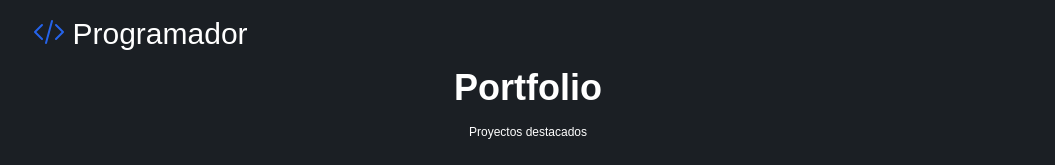
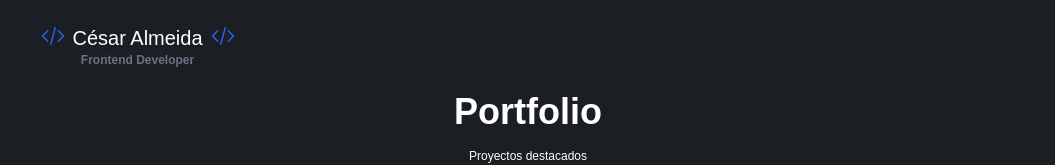
Before and after one commit to cesarforall/portfolio, a React (Vite) app: page / in a window 1280 px wide. Shown: the top 165 px of the page, without its empty margins (112-1167 px from the left). Built offline with nearby package versions, Linux system fonts and the light colour scheme.

Commit message:
fit header size

```diff
--- a/src/components/Header/index.jsx
+++ b/src/components/Header/index.jsx
@@ -3,10 +3,14 @@ import { CodeBracketIcon } from '@heroicons/react/24/solid'
 function Header () {
   return (
     <header>
-      <nav className='p-4'>
+      <nav className='p-6'>
         <div className='flex gap-2 justify-center md:justify-normal'>
-          <CodeBracketIcon className='h-8 w-8 text-blue-600' />
-          <h1 className=' text-3xl font-medium'>Programador</h1>
+          <CodeBracketIcon className='h-6 w-6 text-blue-600' />
+          <div className='text-center'>
+            <h1 className=' text-xl font-medium'>César Almeida</h1>
+            <p className='text-xs font-semibold text-gray-500'>Frontend Developer</p>
+          </div>
+          <CodeBracketIcon className='h-6 w-6 text-blue-600' />
         </div>
       </nav>
     </header>
```
